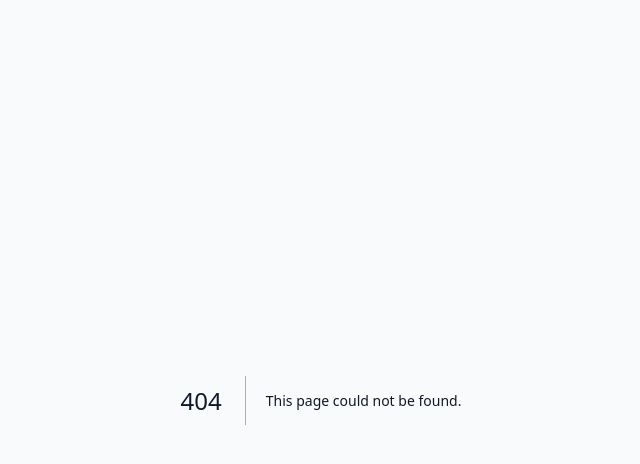
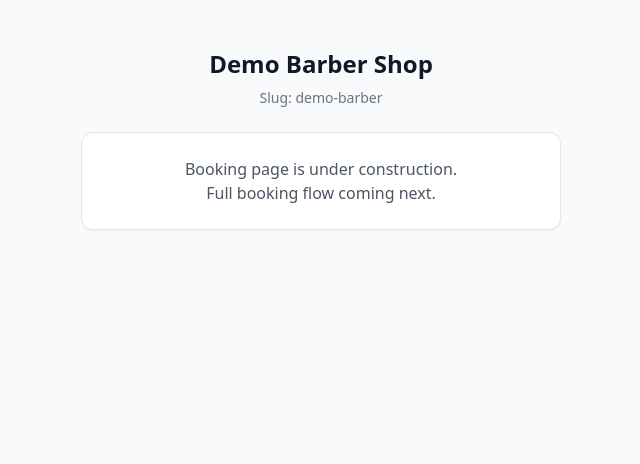
Before and after one commit to 872757/slotup, a Next.js app: page /b/demo-barber in a window 1280 px wide. Before the commit this address had no page. Shown: the top 464 px of the page, without its empty margins (319-959 px from the left). Built offline with nearby package versions, Linux system fonts and the light colour scheme.

Commit message:
Create page.tsx

```diff
--- /dev/null
+++ b/src/app/b/[slug]/page.tsx
@@ -0,0 +1,23 @@
+export default async function ShopBookingPage({
+  params,
+}: {
+  params: Promise<{ slug: string }>;
+}) {
+  const { slug } = await params;
+
+  return (
+    <main className="min-h-screen p-4 max-w-lg mx-auto">
+      <div className="mt-8 text-center">
+        <h1 className="text-2xl font-bold mb-2">Demo Barber Shop</h1>
+        <p className="text-gray-500 text-sm mb-6">Slug: {slug}</p>
+        <div className="bg-white rounded-xl border p-6 shadow-sm">
+          <p className="text-gray-600">
+            Booking page is under construction.
+            <br />
+            Full booking flow coming next.
+          </p>
+        </div>
+      </div>
+    </main>
+  );
+}
```
